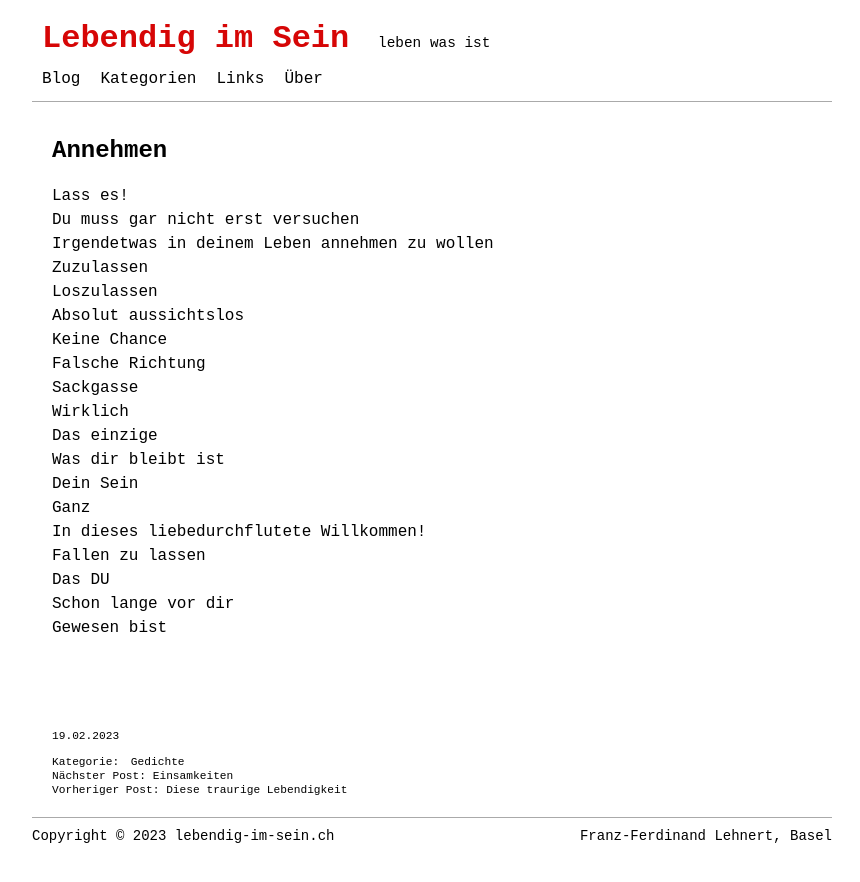
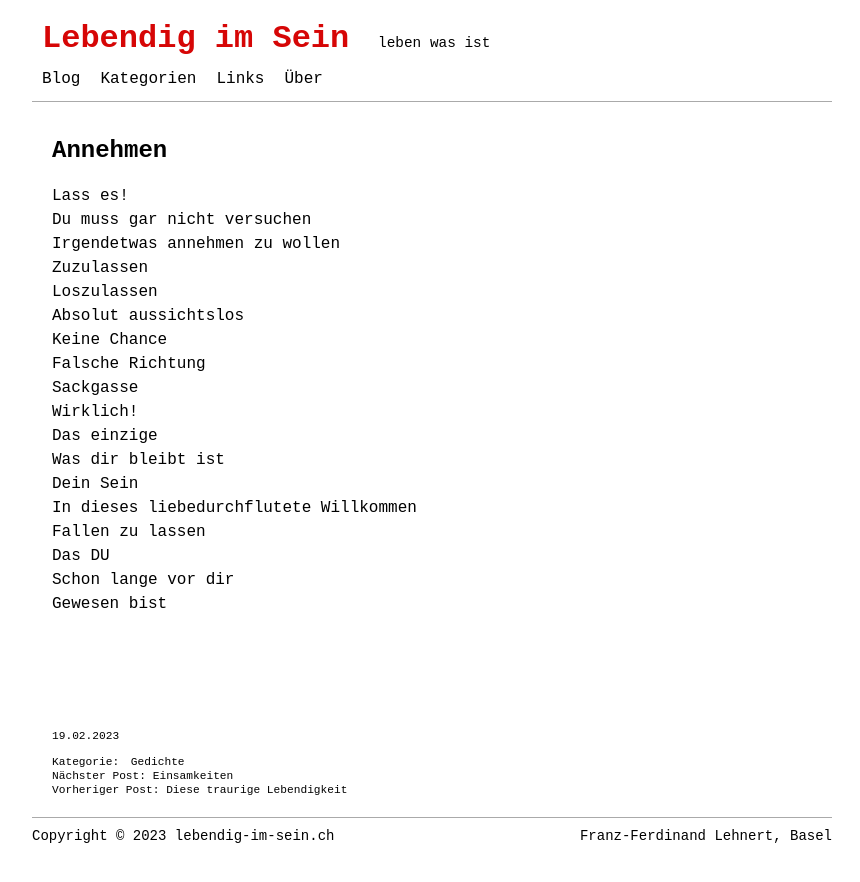
Before and after one commit to lebendigimsein/webpage, a Jekyll site: the page built from _posts/2023-02-19-annehmen.markdown, in a window 1280 px wide. Shown: the top 882 px of the page, without its empty margins (208-1068 px from the left). Built offline with Jekyll 4.4.1, drawn with Linux system fonts in a browser that asks for light colours.

Commit message:
annehmen changed

```diff
--- a/_posts/2023-02-19-annehmen.markdown
+++ b/_posts/2023-02-19-annehmen.markdown
@@ -8,20 +8,19 @@ tags: []
 ---
 
 Lass es!
-Du muss gar nicht erst versuchen
-Irgendetwas in deinem Leben annehmen zu wollen
+Du muss gar nicht versuchen
+Irgendetwas annehmen zu wollen
 Zuzulassen
 Loszulassen
 Absolut aussichtslos
 Keine Chance
 Falsche Richtung
 Sackgasse
-Wirklich
+Wirklich!
 Das einzige
 Was dir bleibt ist
 Dein Sein
-Ganz
-In dieses liebedurchflutete Willkommen!
+In dieses liebedurchflutete Willkommen
 Fallen zu lassen
 Das DU
 Schon lange vor dir
```
